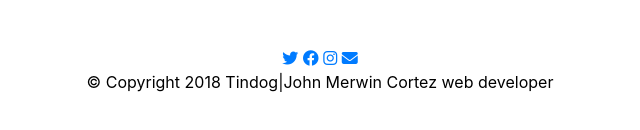
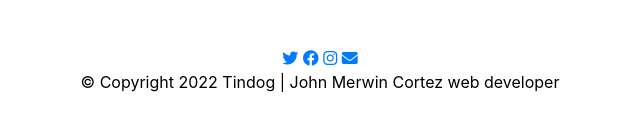
Before and after one commit to JMCortezz/tindog, a plain HTML site: page index.html in a window 1280 px wide. Shown: the part 2938-3068 px from the top of the page, 320-960 px from the left. Drawn offline with nearby package versions, Linux system fonts and the light colour scheme; files whose address does not match are found by name.

Commit message:
updated copyright date

```diff
--- a/index.html
+++ b/index.html
@@ -263,7 +263,7 @@
   <a href="facebook.com/jmcrtzz"target="_block"><i class="fa-brands fa-facebook"></i></a>
   <a href="instagram.com/jmcrtzz"target="_block" ><i class="fa-brands fa-instagram"></i></a>
   <a href="email.com/jmcortezzzzz@gmail.com"target="_block" ><i class="fa-solid fa-envelope"></i></a>
-  <p> © Copyright 2018 Tindog|John Merwin Cortez web developer</p>
+  <p> © Copyright 2022 Tindog | John Merwin Cortez web developer</p>
 </section>
 
 
```
